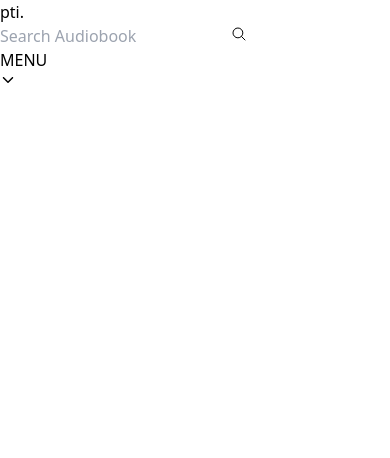
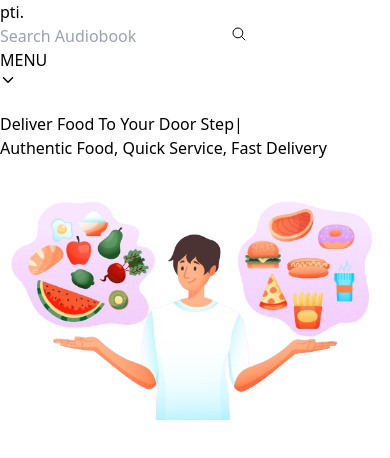
Before and after one commit to Nargis21/pti-client, a React (Vite) app: page / in a window 390 px wide. Shown: the top 458 px of the page. Built offline with nearby package versions, Linux system fonts and the light colour scheme; some icons are missing.

Commit message:
banner added

```diff
--- /dev/null
+++ b/src/components/Banner.jsx
@@ -0,0 +1,24 @@
+import bannerImage from "../assets/images/image1.png";
+const Banner = () => {
+  return (
+    <div className="bg-gray-100 lg:px-28 md:px-16 px-2 lg:py-16 md:py-16 py-12">
+      <div className="lg:bg-orange-400 rounded-3xl px-12 lg:text-white flex lg:flex-row flex-col justify-center items-center">
+        <div className="w-full text-center lg:text-left lg:mb-0 mb-8">
+          <p className="lg:text-5xl md:text-4xl text-2xl font-semibold">
+            Deliver Food To Your Door Step|
+          </p>
+          <p className="my-8 lg:text-xl">
+            Authentic Food, Quick Service, Fast Delivery
+          </p>
+        </div>
+        <img
+          src={bannerImage}
+          alt="Banner Image"
+          className="lg:w-[50%] bg-orange-400 rounded-2xl w-full"
+        />
+      </div>
+    </div>
+  );
+};
+
+export default Banner;
--- a/src/components/Navbar.jsx
+++ b/src/components/Navbar.jsx
@@ -8,12 +8,12 @@ const Navbar = () => {
 
   const toggleDropdown = () => setIsOpen(!isOpen);
   return (
-    <div className="bg-gray-100 lg:px-24 md:px-16 px-2 py-6 grid grid-cols-12 gap-2 items-center">
+    <div className="bg-gray-100 lg:px-28 md:px-16 px-2 py-6 grid grid-cols-12 gap-2 items-center">
       <p className="lg:text-3xl text-2xl font-bold col-span-2">pti.</p>
       <div className="relative col-span-6">
         <input
           type="search"
-          className="py-3 px-6 rounded-lg pl-10 focus:outline-none w-full"
+          className="lg:py-3 py-2 px-6 rounded-lg pl-10 focus:outline-none w-full"
           placeholder="Search Audiobook"
         />
         <button className="absolute left-3 top-1/2 transform -translate-y-1/2">
@@ -22,7 +22,7 @@ const Navbar = () => {
       </div>
       <div className="relative col-span-3">
         <button
-          className="bg-white font-bold py-3 px-4 rounded-lg inline-flex items-center"
+          className="bg-white font-bold lg:py-3 py-2 px-4 rounded-lg inline-flex items-center"
           onClick={toggleDropdown}
         >
           MENU
--- a/src/pages/Home.jsx
+++ b/src/pages/Home.jsx
@@ -1,9 +1,11 @@
+import Banner from "../components/Banner";
 import Navbar from "../components/Navbar";
 
 const Home = () => {
   return (
     <div className="">
       <Navbar />
+      <Banner />
     </div>
   );
 };
```
Also changed, not shown: src/assets/images/Image1.png (added), src/assets/images/Image2.png (added).
